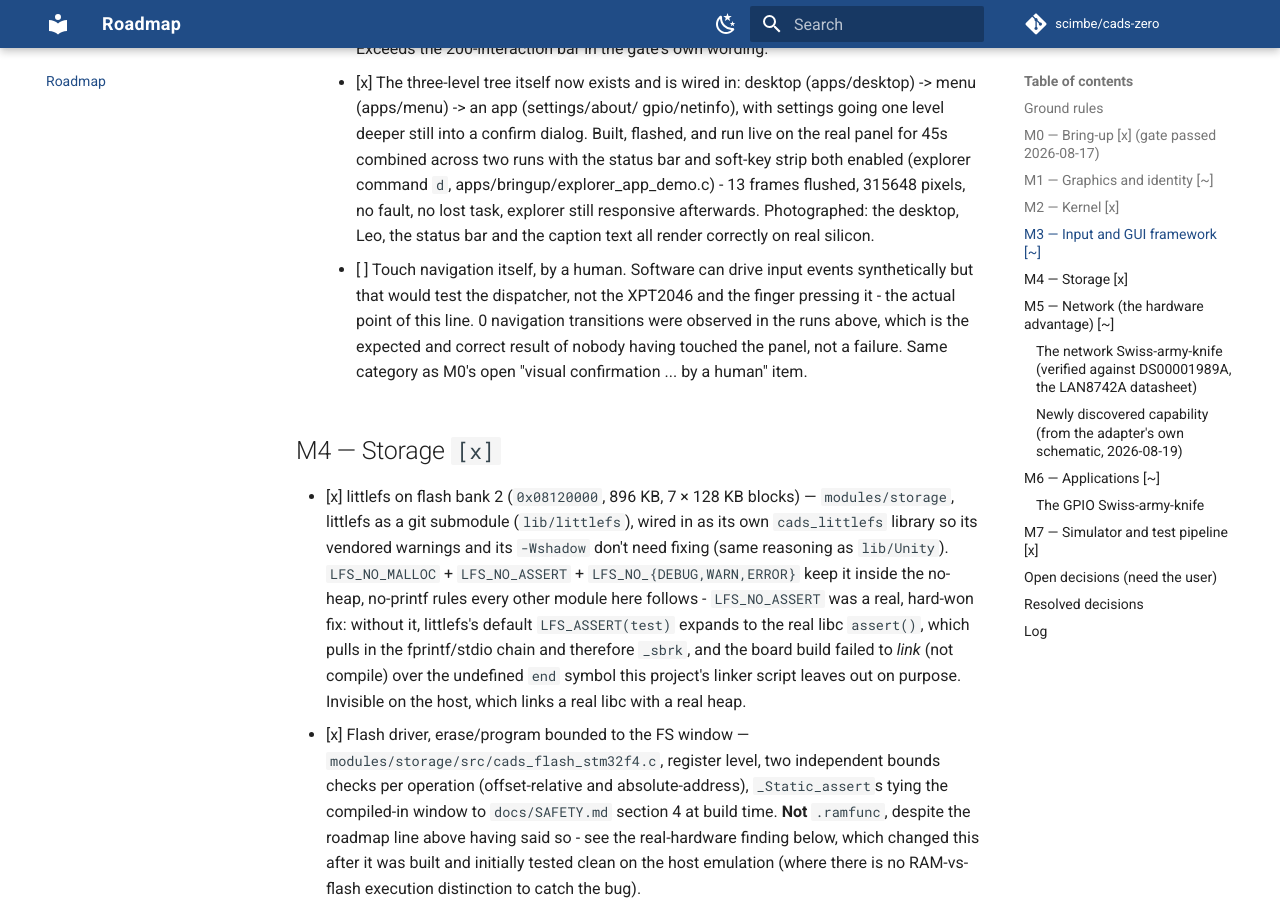
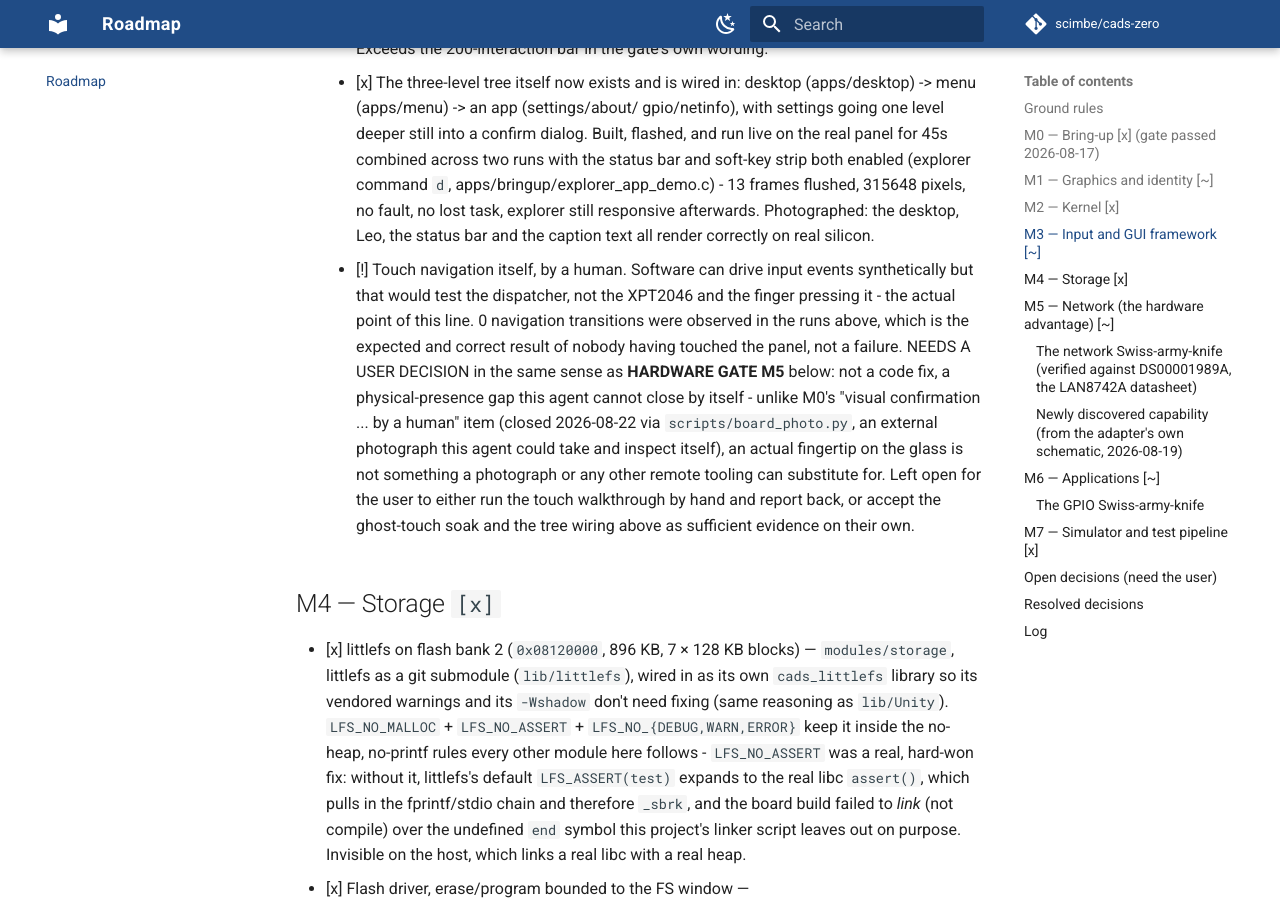
Before and after one commit to scimbe/cads-zero-firmware, an MkDocs documentation site: the page built from docs/ROADMAP.md, in a window 1280 px wide and 900 px high, scrolled down 5251 px. Built offline with MkDocs 1.6.1 and Material for MkDocs 9.7.7, drawn with Linux system fonts in a browser that asks for light colours; comment, search, counter and statistics services are not loaded; some of the changed text lies outside the part shown.

Commit message:
M3: mark touch-navigation bullet [!], genuinely needs a human's finger
Not fixable remotely, same class as HARDWARE GATE M5's DHCP gap -
unlike M0's visual-confirmation item, no photograph or software can
substitute for an actual touch on the XPT2046. Found via a wider grep
(any indent) after the prior [ ] scan only matched column-0 bullets.
Zero [ ] bullets remain anywhere in the roadmap now.

```diff
--- a/docs/ROADMAP.md
+++ b/docs/ROADMAP.md
@@ -240,13 +240,22 @@ Prove the toolchain, the boot path and the display path on real silicon.
             pixels, no fault, no lost task, explorer still responsive
             afterwards. Photographed: the desktop, Leo, the status bar and
             the caption text all render correctly on real silicon.
-      - [ ] Touch navigation itself, by a human. Software can drive input
+      - [!] Touch navigation itself, by a human. Software can drive input
             events synthetically but that would test the dispatcher, not the
             XPT2046 and the finger pressing it - the actual point of this
             line. 0 navigation transitions were observed in the runs above,
             which is the expected and correct result of nobody having
-            touched the panel, not a failure. Same category as M0's open
-            "visual confirmation ... by a human" item.
+            touched the panel, not a failure. NEEDS A USER DECISION in the
+            same sense as **HARDWARE GATE M5** below: not a code fix, a
+            physical-presence gap this agent cannot close by itself -
+            unlike M0's "visual confirmation ... by a human" item (closed
+            2026-08-22 via `scripts/board_photo.py`, an external
+            photograph this agent could take and inspect itself), an
+            actual fingertip on the glass is not something a photograph or
+            any other remote tooling can substitute for. Left open for the
+            user to either run the touch walkthrough by hand and report
+            back, or accept the ghost-touch soak and the tree wiring above
+            as sufficient evidence on their own.
 
 ## M4 — Storage  `[x]`
 
@@ -1562,6 +1571,21 @@ _None outstanding._
 
 ## Log
 
+- 2026-08-22 — M3's touch-navigation bullet marked `[!]`. The previous
+  full-file grep for the M0 task (same day, entry below) only matched
+  `[ ]` at column 0, so it missed this one - it is indented two levels,
+  nested under **HARDWARE GATE M3**. A wider grep (`\[ \]` with any
+  indent) found it and confirmed it is now the *only* remaining `[ ]`
+  in the whole file. Its own text already says "by a human": unlike
+  M0's visual-confirmation item, which a photograph could genuinely
+  close, an actual fingertip on the XPT2046 glass has no remote
+  substitute, so this is a real, not-fixable-by-this-agent gap in the
+  same sense as **HARDWARE GATE M5** - marked `[!]` to match, not left
+  ambiguously `[ ]`. No firmware, HAL, or app code changed; no hardware
+  touched. With this marked, the roadmap has zero `[ ]` bullets left
+  anywhere - every remaining open item is either M1's already-deferred
+  DMA2D decision or one of the M3/M5/M6 physical hardware gates.
+
 - 2026-08-22 — M0's last open bullet, "visual confirmation of the test
   pattern by a human", marked `[x]`. A full-file grep (not a
   per-milestone scan) turned it up: M0's header was already `[x]`, so
```
